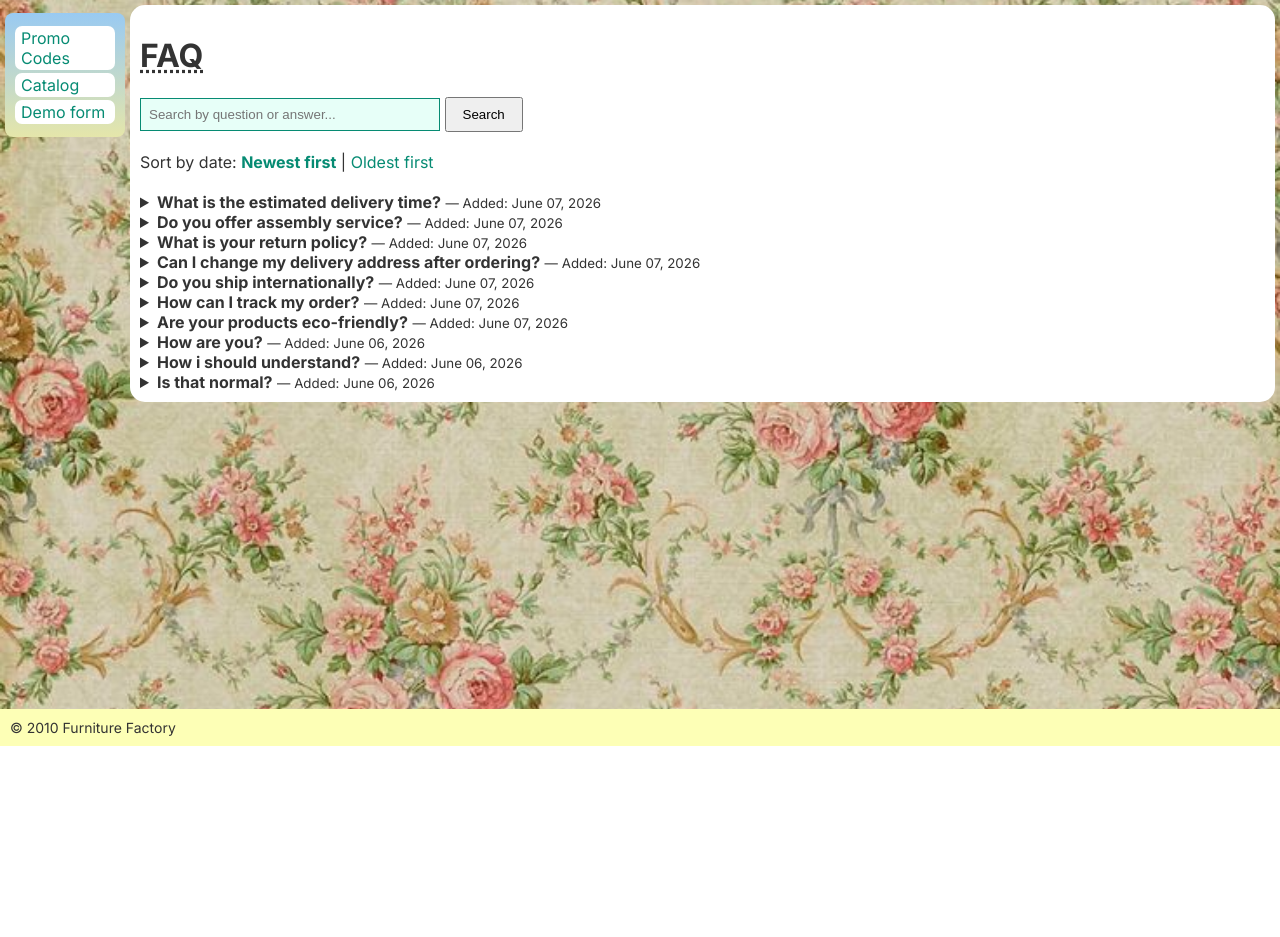
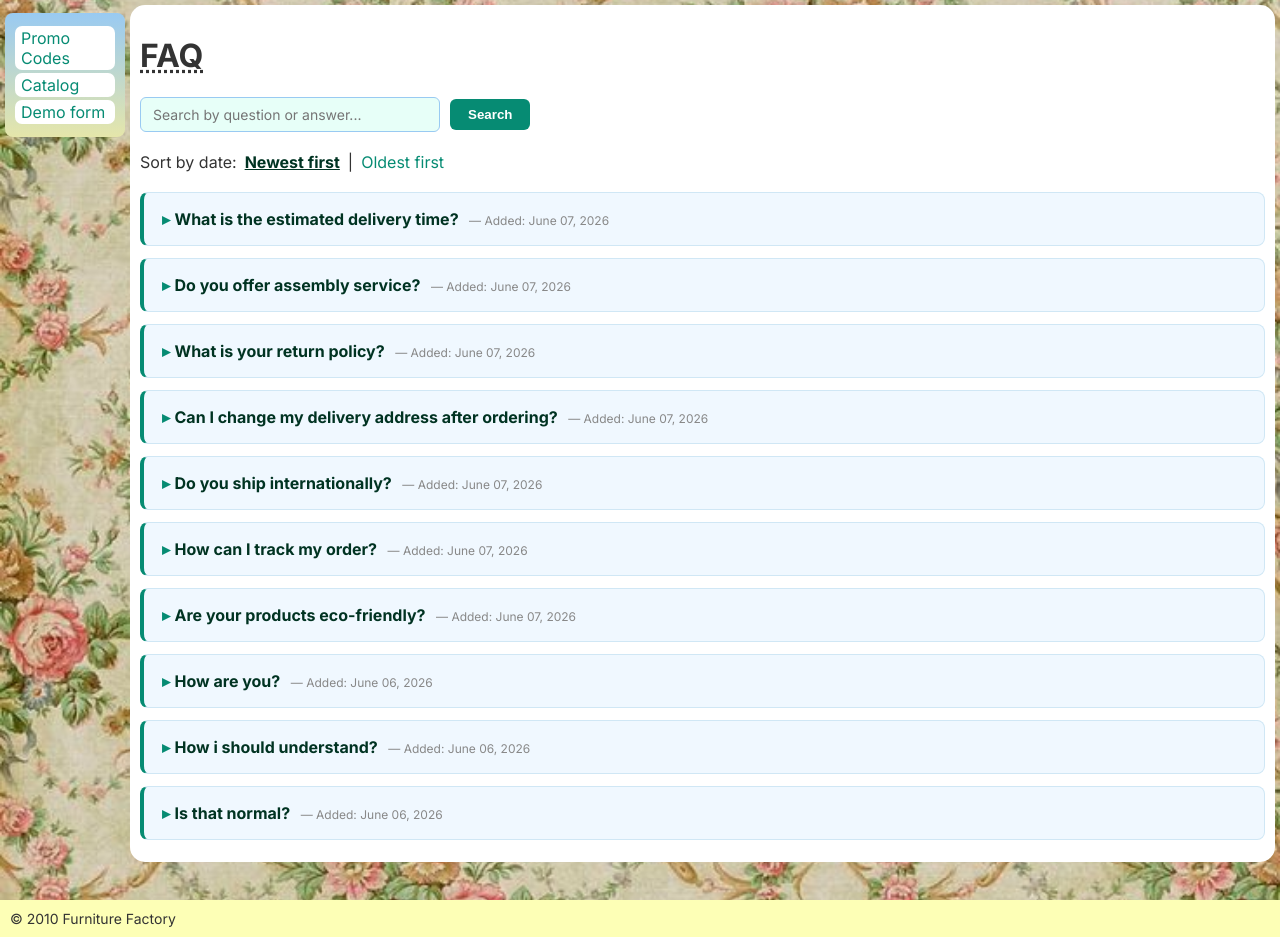
Before and after one commit to zhuchok0/FurnitureFactorySite, a Django app: page /faq/ in a window 1280 px wide. Shown: the part 54-991 px from the top of the page. Before the commit the page ends 800 px from the top, so only its background shows below. Run offline with Django 5.2, Linux system fonts and the light colour scheme; data comes from the database, SQL or seed files in the repository.

Commit message:
updated faq

```diff
--- a/main/templates/faq.html
+++ b/main/templates/faq.html
@@ -1,7 +1,4 @@
 {% extends "base_generic.html" %}
-
-<!-- SUMMARY DETAILS here-->
- <!-- ABBR here-->
 
 {% block title %}FAQ{% endblock %}
 
@@ -9,19 +6,28 @@
 <h1><abbr title="Frequently Asked Questions">FAQ</abbr></h1>
 
 <!-- Search form -->
-    <form method="get" action="{% url 'faq' %}" style="margin-bottom: 20px;">
-        <input type="text" name="q" placeholder="Search by question or answer..." value="{{ search_query }}" style="padding: 8px; width: 300px;">
-        <button type="submit" style="padding: 8px 16px;">Search</button>
+<form class="faq-search" method="get" action="{% url 'faq' %}">
+    <input type="text"
+           name="q"
+           placeholder="Search by question or answer..."
+           value="{{ search_query }}">
+    <button type="submit">Search</button>
     {% if search_query %}
         <a href="{% url 'faq' %}">Clear</a>
     {% endif %}
 </form>
 
 <!-- Sorting controls -->
-    <div style="margin-bottom: 20px;">
+<div class="faq-sort">
     <label>Sort by date:</label>
-        <a href="?{% if search_query %}q={{ search_query }}&{% endif %}sort=date_desc" {% if sort_by == 'date_desc' %}style="font-weight: bold;"{% endif %}>Newest first</a> |
-        <a href="?{% if search_query %}q={{ search_query }}&{% endif %}sort=date_asc" {% if sort_by == 'date_asc' %}style="font-weight: bold;"{% endif %}>Oldest first</a>
+    <a href="?{% if search_query %}q={{ search_query }}&{% endif %}sort=date_desc"
+       class="{% if sort_by == 'date_desc' %}active{% endif %}">
+        Newest first
+    </a> |
+    <a href="?{% if search_query %}q={{ search_query }}&{% endif %}sort=date_asc"
+       class="{% if sort_by == 'date_asc' %}active{% endif %}">
+        Oldest first
+    </a>
     {% if not sort_by or sort_by == 'order' %}
         <span>(default order)</span>
     {% endif %}
@@ -29,7 +35,7 @@
 
 {% if faqs %}
     {% for faq in faqs %}
-            <details>
+    <details class="faq-item">
         <summary>
             <strong>{{ faq.question }}</strong>
             <small>— Added: {{ faq.added_date|date:"F d, Y" }}</small>
--- a/static/css/style.css
+++ b/static/css/style.css
@@ -1295,3 +1295,123 @@ a.news-card-btn:focus {
         grid-template-columns: 1fr;   /* карточки в столбик */
     }
 }
+
+/* -------------------------- FAQ -------------------------- */
+
+.faq-search {
+    margin-bottom: 20px;
+    display: flex;
+    flex-wrap: wrap;
+    gap: 10px;
+    align-items: center;
+}
+
+.faq-search input[type="text"] {
+    padding: 8px 12px;
+    width: 300px;
+    max-width: 100%;
+    border: 1px solid #99caf2;
+    border-radius: 6px;
+    font-family: inherit;
+    font-size: 14px;
+}
+
+.faq-search input[type="text"]:focus {
+    outline: 2px solid #068b73;
+    outline-offset: 2px;
+    border-color: #068b73;
+}
+
+.faq-search button {
+    padding: 8px 18px;
+    background-color: #068b73;
+    color: #ffffff;
+    border: none;
+    border-radius: 6px;
+    font-weight: bold;
+    cursor: pointer;
+    transition: background-color 0.2s;
+}
+
+.faq-search button:hover {
+    background-color: #05a88a;
+}
+
+/* Сортировка */
+.faq-sort {
+    margin-bottom: 20px;
+    display: flex;
+    flex-wrap: wrap;
+    gap: 8px;
+    align-items: center;
+}
+
+.faq-sort a.active {
+    font-weight: bold;
+    color: #003322;
+    text-decoration: underline;
+}
+
+/* Элементы FAQ */
+.faq-item {
+    background-color: #f0f8ff;
+    border: 1px solid #d0e7f5;
+    border-left: 4px solid #068b73;
+    border-radius: 8px;
+    padding: 12px 18px;
+    margin-bottom: 12px;
+    transition: background-color 0.2s, box-shadow 0.2s;
+}
+
+.faq-item:hover {
+    background-color: #e6f3ff;
+    box-shadow: 0 2px 8px rgba(0, 0, 0, 0.06);
+}
+
+.faq-item[open] {
+    background-color: #ffffff;
+    box-shadow: 0 4px 14px rgba(6, 139, 115, 0.15);
+}
+
+.faq-item summary {
+    cursor: pointer;
+    padding: 4px 0;
+    list-style: none;
+}
+
+.faq-item summary::-webkit-details-marker {
+    display: none;
+}
+
+.faq-item summary strong {
+    color: #003322;
+    font-size: 16px;
+}
+
+.faq-item summary small {
+    color: #888;
+    font-size: 12px;
+    margin-left: 6px;
+}
+
+/* Маркер раскрытия */
+.faq-item summary::before {
+    content: "▸ ";
+    color: #068b73;
+    font-weight: bold;
+    display: inline-block;
+    transition: transform 0.2s;
+}
+
+.faq-item[open] summary::before {
+    content: "▾ ";
+}
+
+.faq-item > p {
+    margin: 12px 0 4px;
+    padding-top: 10px;
+    border-top: 1px dashed #d0e7f5;
+    color: #333;
+    line-height: 1.7;
+    font-size: 15px;
+}
```
Lines whose indentation alone changed are shown as unchanged.
